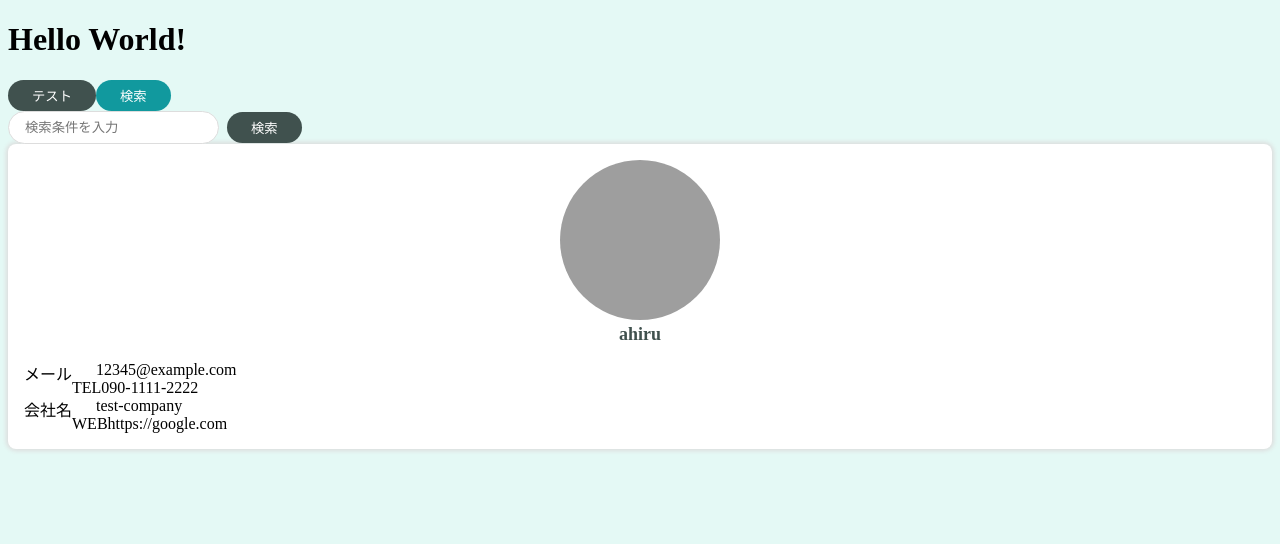
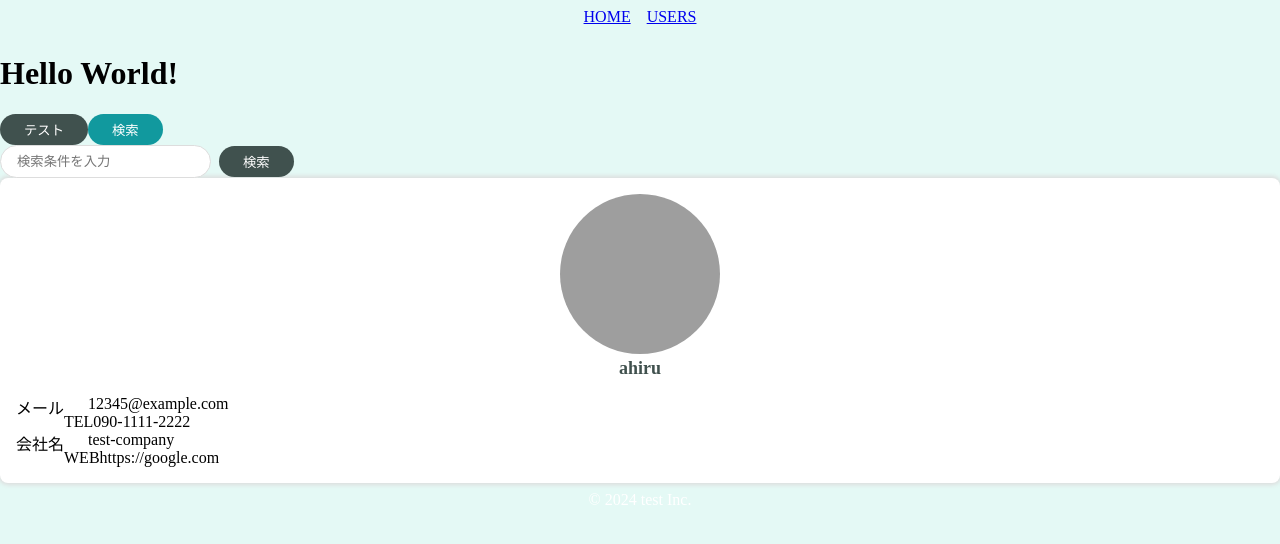
Before and after one commit to ahiru401066/React, a React (Create React App) app in the folder my-react-project/: page / in a window 1280 px wide. Shown: the top 544 px of the page. Built offline with nearby package versions, Linux system fonts and the light colour scheme; grey boxes are pictures that could not be loaded.

Commit message:
Templateの作成

```diff
--- a/my-react-project/src/App1.js
+++ b/my-react-project/src/App1.js
@@ -1,8 +1,11 @@
+import { BrowserRouter } from "react-router-dom";
 import { PrimaryButton } from "./Components1/atoms/button/PrimaryButton";
 import { SecondaryButton } from "./Components1/atoms/button/SecondaryButton";
 import { SearchInput } from "./Components1/molecules/SearchInput";
 import { UserCard } from "./Components1/organisms/user/UserCard";
+import { HeaderOnly } from "./Components1/templates/HeaderOnly";
 import "./styles.css";
+import { DefaultLayout } from "./Components1/templates/DefaultLayout";
 
 const user = {
   name: "ahiru",
@@ -17,13 +20,15 @@
 
 export default function App1() {
   return (
-    <div>
+    <BrowserRouter>
+      <DefaultLayout>
         <h1>Hello World!</h1>
         <PrimaryButton>テスト</PrimaryButton>
         <SecondaryButton>検索</SecondaryButton>
         <br />
         <SearchInput />
         <UserCard user={user} />
-    </div>
+      </DefaultLayout>
+    </BrowserRouter>
   );
 };
--- /dev/null
+++ b/my-react-project/src/Components1/atoms/layout/Footer.jsx
@@ -0,0 +1,19 @@
+import styled from "styled-components"
+
+
+export const Footer = () => {
+  return (
+    <SFooter>
+      &copy; 2024 test Inc.
+    </SFooter>
+  )
+}
+
+const SFooter = styled.footer`
+  backgrund-color: #11999e;
+  color: #fff;
+  text-align: center;
+  padding: 8px 0;
+  bottom: 0;
+  width: 100%;
+`
--- /dev/null
+++ b/my-react-project/src/Components1/atoms/layout/Header.jsx
@@ -0,0 +1,23 @@
+import { Link } from "react-router-dom"
+import styled from "styled-components"
+
+
+export const Header = () => {
+  return (
+    <SHeader>
+      <SLink to="/">HOME</SLink>
+      <SLink to="/users">USERS</SLink>
+    </SHeader>
+  )
+}
+
+const SHeader = styled.header`
+  backgrund-color: #11999e;
+  color: #fff;
+  text-align: center;
+  padding: 8px 0;
+`
+
+const SLink = styled(Link)`
+  margin: 0 8px;
+`
--- /dev/null
+++ b/my-react-project/src/Components1/templates/DefaultLayout.jsx
@@ -0,0 +1,13 @@
+import { Footer } from "../atoms/layout/Footer";
+import { Header } from "../atoms/layout/Header";
+
+export const DefaultLayout = (props) => {
+  const { children } = props;
+  return (
+    <>
+      <Header />
+      {children}
+      <Footer />
+    </>
+  )
+}
--- /dev/null
+++ b/my-react-project/src/Components1/templates/HeaderOnly.jsx
@@ -0,0 +1,11 @@
+import { Header } from "../atoms/layout/Header";
+
+export const HeaderOnly = (props) => {
+  const { children } = props;
+  return (
+    <>
+      <Header />
+      {children}
+    </>
+  )
+}
--- a/my-react-project/src/index.css
+++ b/my-react-project/src/index.css
@@ -1,3 +1,5 @@
 body {
   background-color: #e4f9f5;
+  margin: 0;
+  min-height: 100vh;
 }
```
Lines whose indentation alone changed are shown as unchanged.
